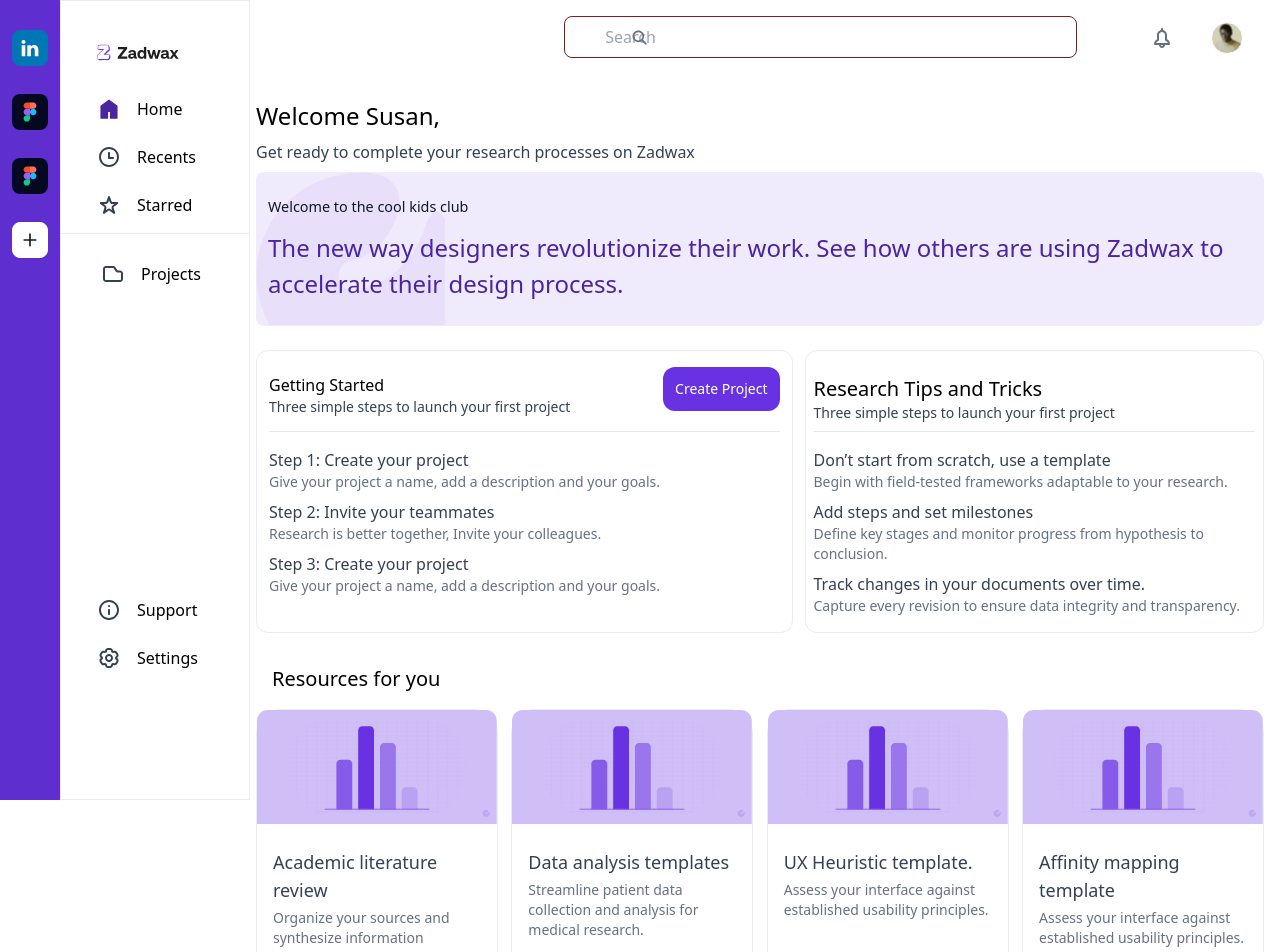
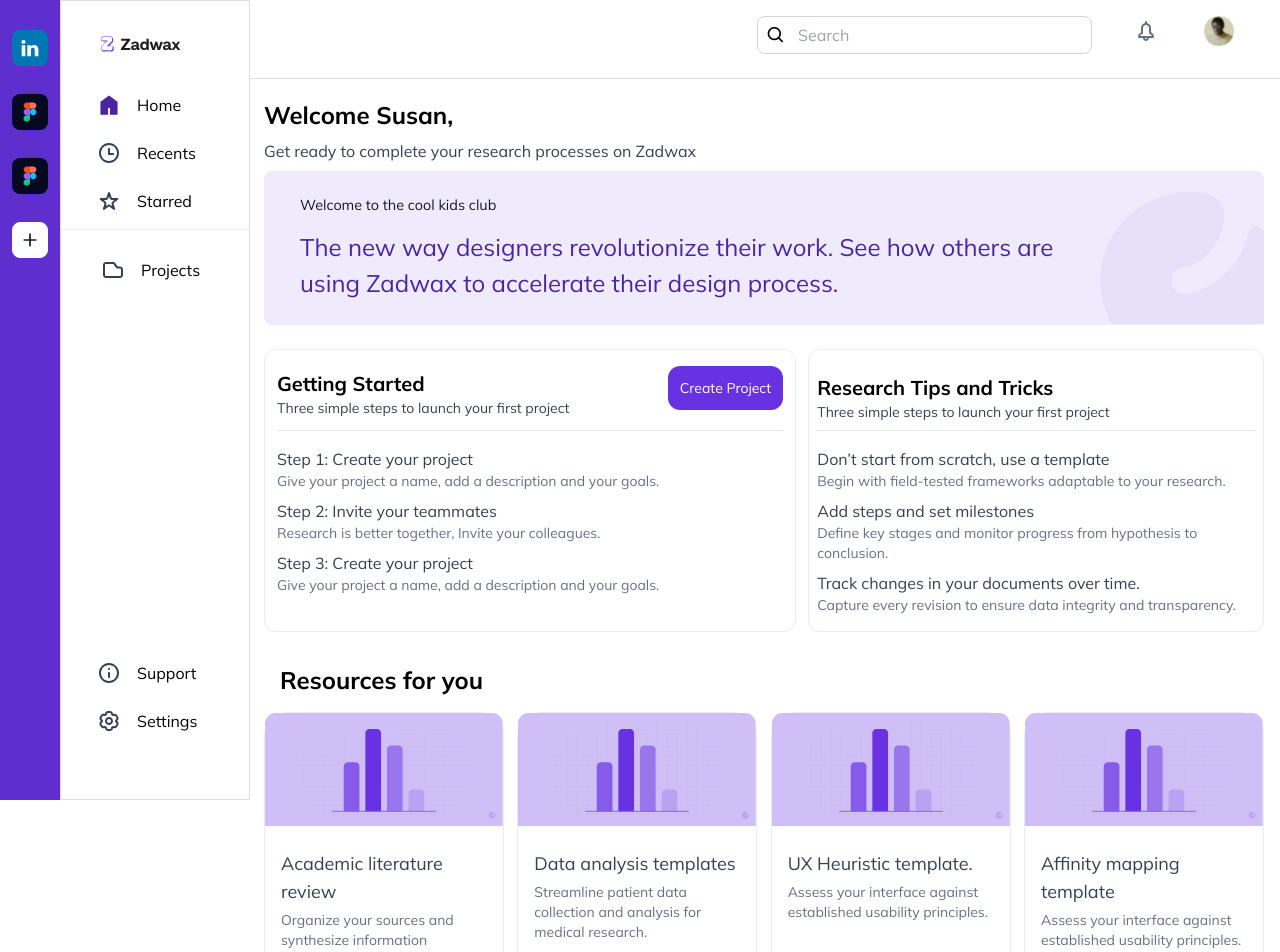
Before and after one commit to DevOluSam/Dodo_design, a React (Vite) app: page / in a window 1280 px wide. Shown: the top 952 px of the page. Built offline with nearby package versions, Linux system fonts and the light colour scheme.

Commit message:
implemented responsiveness on mobile and tablet

```diff
--- a/index.html
+++ b/index.html
@@ -5,6 +5,10 @@
     <link rel="icon" type="image/svg+xml" href="/vite.svg" />
     <meta name="viewport" content="width=device-width, initial-scale=1.0" />
     <link href="./output.css" rel="stylesheet">
+    <link href='https://unpkg.com/boxicons@2.1.4/css/boxicons.min.css' rel='stylesheet'>
+    <link rel="preconnect" href="https://fonts.googleapis.com">
+    <link rel="preconnect" href="https://fonts.gstatic.com" crossorigin>
+    <link href="https://fonts.googleapis.com/css2?family=Mulish:ital,wght@0,200..1000;1,200..1000&display=swap" rel="stylesheet">
     <title>Frontend Test</title>
   </head>
   <body>
--- a/src/App.jsx
+++ b/src/App.jsx
@@ -1,5 +1,5 @@
 
-import Sidebar from "./Sidebar.jsx"
+import Sidebar from "./components/Sidebar.jsx"
 import Aside from "./components/Aside.jsx"
 import Header from "./components/Header.jsx"
 import Main from "./components/Main.jsx"
@@ -13,7 +13,7 @@ function App() {
   return (
     <>
  <div
-  className="grid grid-cols-1 gap-0 transition-[grid-template-columns] sm:grid-cols-[300px_1fr] md:grid-cols-[250px_1fr] lg:gap-0 "
+  className="grid grid-cols-1 gap-0 transition-[grid-template-columns] sm:grid-cols-[300px_auto] md:grid-cols-[250px_1fr] lg:gap-0 font-['Mulish']"
 >
   <div className="h-32 lg:h-full rounded-lg ">
     <div className="sm:hidden">
@@ -29,12 +29,12 @@ function App() {
      </div>
     </div>
   </div>
-  <div className="lg:h-full">
-    <div className="hidden sm:block ">
+  <div className="lg:h-full md:">
+    <div className="hidden sm:block sm:border-b border-b-[#ddd] pb-5 md:border-b-0 ">
       <Header />
 
     </div>
-    <div className="px-4 " >
+    <div className="px-4 pl-6 mt-2 lg:border-t border-t-[#ddd]" >
     <Main />
     </div>
 
--- a/src/components/Aside.jsx
+++ b/src/components/Aside.jsx
@@ -11,55 +11,8 @@ import setting_icon from '../assets/setting-icon.svg'
 
 function Aside() {
   return (
-    // <div className='hidden fixed md:grid grid-cols-[200px] lg:grid-cols-[200px] grid-rows-12 h-screen border border-b-[#EAECF0] pr-1'>
-    //     <div className='mt-5 col-span-1 row-span-1 h-11  pl-5 lg:mt-6 '>
-    //         <img src={logo_icon} alt="logo-icon" className='w-full' />
-    //     </div>
-    //     <ul className=' lg:gap-0 justify-center lg:ml-1 row-span-3 col-span-1 flex flex-col gap-0 border-b border-b-[#EAECF0] lg:text-lg lg:justify-end lg:pb-4 p-4 border border-red-700 '>
-    //         <li className='flex gap-2 lg:gap-4 hover:bg-[#F0EBFC] cursor-pointer rounded-lg hover:text-[#4A24A1] p-3  '>
-    //             <span>
-    //                 <img src={home_icon} alt="home-icon" />
-    //             </span>
-    //             <span>Home</span>
-    //         </li>
-    //         <li className='flex gap-2 lg:gap-4 hover:bg-[#F0EBFC] hover:text-[#4A24A1] cursor-pointer rounded-lg p-3'>
-    //             <span>
-    //             <img src={recents_icon} alt="recents-icon" />
-    //             </span>
-    //             <span>Recents</span>
-    //         </li>
-    //         <li className='flex gap-2 lg:gap-4 hover:bg-[#F0EBFC] hover:text-[#4A24A1] cursor-pointer rounded-lg p-3 '>
-    //             <span>
-    //                 <img src={starred_icon} alt="starred-icon" />
-    //             </span>
-    //             <span>Starred</span>
-    //         </li>
-    //     </ul>
-    //          <ul className='p-3 pl-4 '>
-    //          <li className='flex gap-2 mt-3  lg:ml-1 lg:gap-4 hover:bg-[#F0EBFC] cursor-pointer hover:text-[#4A24A1] rounded-lg p-3 '>
-    //             <span>
-    //                 <img src={projects_icon} alt="starred-icon" />
-    //             </span>
-    //             <span>Projects</span>
-    //         </li>
-    //          </ul>
-    //         <ul className='flex flex-col col-span-1 row-start-11 mt-2 p-3'>
-    //             <li className='flex gap-2 lg:gap-4 hover:bg-[#F0EBFC] hover:text-[#4A24A1] cursor-pointer rounded-lg p-3 ml-2 lg:ml-1 '>
-    //                 <span>
-    //                     <img src={support_icon} alt="support-icon" />
-    //                 </span>
-    //                 <span>Support</span>
-    //             </li>
-    //             <li className='flex gap-2 lg:gap-4 hover:bg-[#F0EBFC] hover:text-[#4A24A1] cursor-pointer rounded-lg p-3 ml-2 lg:ml-1 '>
-    //                 <span>
-    //                     <img src={setting_icon} alt="setting-icon" />
-    //                 </span>
-    //                 <span>Settings</span>
-    //             </li>
-    //         </ul>
-    // </div>
-    <div className='hidden border border-[#EAECF0] w-8/12 md:w-[190px] sm:block md:fixed h-screen ml-[60px]' >
-          <div className='mt-4  h-11  pl-7 lg:pl-6  md:mt-5 lg:mt-9 '>
+    <div className='hidden  w-8/12 sm:w-[190px] border border-[#ddd] sm:block fixed h-screen ml-[60px] ' >
+          <div className='mt-4  h-12  pl-7   md:mt-5 lg:mt-9 xl:mt-7 xl-pl-7'>
       <img src={logo_icon} alt="logo-icon" className='w-full ' />
     </div>
     <ul className='px-4 py-1 pl-6 border-b border-b-[#EAECF0]'>
@@ -92,7 +45,7 @@ function Aside() {
            </li>
             </ul>
 
-            <ul className='mt-[280px] px-4 py-1 pl-6'>
+            <ul className=' h-full  px-4 py-1 pl-6 flex flex-col justify-center'>
            <li className='flex gap-2 lg:gap-4 hover:bg-[#F0EBFC] hover:text-[#4A24A1] cursor-pointer rounded-lg p-3 '>
                <span>
                    <img src={support_icon} alt="support-icon" />
--- a/src/components/Header.jsx
+++ b/src/components/Header.jsx
@@ -1,24 +1,20 @@
 import React from 'react'
 import avatar_icon from '../assets/avatar-icon.svg'
 import notification_icon from '../assets/notification-icon.svg'
-import search_icon from '../assets/Search.svg'
 import menu_icon from '../assets/icons8-menu.svg'
 
 function Header() {
   return (
-    <header className=' flex h-[80px] w-full gap-2   pt-3 px-3
+    <header className='sm:border-0 flex h-[50px] w-full gap-2   pt-3 px-3
+    '>
+        <form className='rounded-lg relative w-full h-full  lg:w-1/3 ml-auto'>
+          <input type="text" className='w-full h-full  outline-none p-2 pl-10 mt-1 border border-[#D0D5DD] rounded-lg  '  placeholder='Search' />
+          <button className='absolute top-[0.4rem] left-1 w-[30px] h-full rounded-[50%] cursor-pointer border-0 text-xl'>
+               <i class="bx bx-search" aria-hidden="true"></i>
+            </button>
+        </form>
 
-
-    '>
-        <div className='w-full text-center lg:text-right relative'>
-            <div className='absolute top-4 left-2 md:ml-[60px] lg:ml-[360px] inset-x-0 sm:ml-[5rem] flex items-center  '>
-                <img src={search_icon} alt="search-icon" />
-            </div>
-
-            <input className='w-full lg:w-3/5 sm:w-2/3 md:border md:border-red-900   outline-none p-2 pl-10 mt-1 border border-[#D0D5DD] rounded-lg lg:mr-10 ' type="text" placeholder='Search' />
-        </div>
-
-        <div className='hidden sm:w-2/4  sm:flex   items-center justify-around gap-1 md:gap-3 lg:w-1/6 mb-4 lg:justify-evenly md:justify-end'>
+        <div className='hidden sm:w-2/4  sm:flex   items-center justify-around gap-1 md:gap-3 lg:w-1/6 mb-4 lg:justify-evenly md:justify-end mt-4'>
 
         <div className=''>
         <img src={notification_icon} alt="notification-icon" />
@@ -28,7 +24,7 @@ function Header() {
         </div>
 
         </div>
-        <div className='sm:hidden flex justify-center items-start pt-3  pl-2'>
+        <div className='sm:hidden flex justify-center items-start pt-2  pl-2 cursor-pointer'>
             <img src={menu_icon} alt="" />
         </div>
     </header>
@@ -36,5 +32,3 @@ function Header() {
 }
 
 export default Header
-
-// border-[#EAECF0]
--- a/src/components/Main.jsx
+++ b/src/components/Main.jsx
@@ -1,4 +1,4 @@
-import Sidebar from "../Sidebar.jsx"
+import Sidebar from "./Sidebar.jsx"
 import Aside from "../components/Aside.jsx"
 import Header from "../components/Header.jsx"
 import vector_img from '../assets/vector-img.svg';
@@ -13,34 +13,19 @@ function Main() {
   return (
     <>
     <div className="">
-
-    {/* grid grid-cols-[68px_210px_1fr] grid-rows-[100px_1fr] */}
-
-        {/* <div className="col-start-1 col-end-2 border-red-900">
-        <Sidebar />
-        </div>
-
-      <div className=" lg:col-start-2 lg:col-end-3">
-      <Aside />
-      </div>
-      <div className='col-start-1 lg:col-start-2 col-end-5  row-start-1 row-end-2 '>
-      <Header />
-      </div> */}
     </div>
-    <section className=' mt-[-30px] md:mt-5 md:ml-[-10px]'>
-
-    {/* mt-0 lg:col-start-3 lg:col-end-4 lg:row-start-1 row-end-3 lg:ml-[250px] p-3 pr-7 bg-[#ffffff] */}
-
-
-          <h1 className="text-2xl text-center md:text-left ">
+    <section className=' mt-[-30px] sm:mt-[30px] md:mt-5 md:ml-[-10px] sm:ml-[-50px]'>
+          <h1 className="text-2xl text-center md:text-left font-bold ">
           Welcome Susan,
           </h1>
           <p className='text-[#344054] pt-2 text-center mb-2 md:text-left'>
           Get ready to complete your research processes on Zadwax
           </p>
-          <div className='bg-[#F0EBFC]  rounded-lg py-2 bg-[url(/src/assets/vector-img.svg)] bg-no-repeat text-center md:py-4'>
+          <div className='bg-[#F0EBFC]  rounded-lg py-2  text-center md:py-4 relative
 
-          {/* pr-12 pl-8 mt-4 pt-8 pb-8 */}
+          lg:px-6 lg:pr-[10rem]
+
+          '>
             <p className="text-[#101828] text-[0.9rem] md:text-left md:pl-3 md:pt-2">
             Welcome to the cool kids club
             </p>
@@ -49,18 +34,20 @@ function Main() {
             <p className="text-[24px] text-[#4A24A1] mt-2 md:pl-3 px-1 py-1 md:w-full md:text-left md:pb-2 ">
             The new way designers revolutionize their work. See how others are using Zadwax to accelerate their design process.
             </p>
+            <div className="hidden xl:block w-[2/4] h-[133px]  absolute top-5 right-0" >
+                <img src={vector_img} alt="" className="h-full w-full"/>
+            </div>
 
             </div>
           </div>
           <div className="w-full flex flex-col lg:flex-row lg:gap-3 gap-6">
             <div className="border border-[#EAECF0] mt-6 px-3 py-4 lg:w-7/12  rounded-xl ">
-            {/* pt-5 pb-5 pl-7 pr-5 */}
                 <header className=" border-b-[1px] pb-2  flex justify-between items-center">
                     <div className="">
-                    <h3  className="text-md">Getting Started</h3>
+                    <h3  className="text-xl font-bold">Getting Started</h3>
                 <p className="text-[#344054] text-sm">Three simple steps to launch your first project</p>
                     </div>
-                <button className="bg-[#6832E3] hidden md:block text-sm mb-3 p-3 rounded-xl text-white   ">Create Project</button>
+                <button className="bg-[#6832E3] hidden  lg:hidden md:block xl:block text-sm mb-3 p-3 rounded-xl text-white   ">Create Project</button>
                 </header>
                 <div className="pt-4">
                     <h6 className="text-[#344054] text-md">Step 1: Create your project</h6>
@@ -76,18 +63,16 @@ function Main() {
                     <p className="text-[#667085] text-sm">Give your project a name, add a description and your goals.</p>
                 </div>
                 <div className=" ">
-                <button className="bg-[#6832E3] md:hidden  text-sm mt-3 px-5 py-3 rounded-xl text-white   ">Create Project</button>
+                <button className="bg-[#6832E3] lg:block xl:hidden md:hidden text-sm mt-3 px-5 py-3 rounded-xl text-white   ">Create Project</button>
                 </div>
             </div>
 
             <div className="border border-[#EAECF0] mt-6 lg:w-6/12 rounded-xl px-2 py-4">
-            {/* pt-5 pb-5 pr-5 pl-7  */}
                 <header className=" border-b-[1px] pb-2  flex justify-between items-center">
                     <div className="pt-2">
-                    <h3  className="text-xl">Research Tips and Tricks</h3>
+                    <h3  className="text-xl font-bold">Research Tips and Tricks</h3>
                 <p className="text-[#344054] text-sm">Three simple steps to launch your first project</p>
                     </div>
-
                 </header>
                 <div className="pt-4">
                     <h6 className="text-[#344054] text-md">Don’t start from scratch, use a template</h6>
@@ -104,12 +89,12 @@ function Main() {
             </div>
 
           </div>
-          <div className="mt-8">
-            <h2 className="text-lg px-4 text-center md:text-xl lg:text-left ">Resources for you</h2>
-            <div className="mt-4 flex gap-5 flex-col sm:flex-row sm:flex-wrap sm:justify-center lg:gap-3 lg:justify-between">
+          <div className="mt-8 mb-2">
+            <h2 className="text-lg px-4 text-center md:text-xl xl:text-left lg:text-2xl font-bold">Resources for you</h2>
+            <div className="mt-4 flex gap-5 flex-col sm:flex-row sm:flex-wrap sm:justify-center lg:gap-4 xl:gap-2 xl:justify-between lg:justify-center ">
 
 
-                <div className="border border-[#EAECF0] rounded-3xl w-full md:w-3/5 lg:w-[24%]">
+                <div className="border border-[#EAECF0] rounded-3xl w-full md:w-3/5 lg:w-2/5  xl:w-[24%]">
                     <div className="w-full">
                         <img src={analysis} alt="" className="w-full" />
                     </div>
@@ -118,7 +103,7 @@ function Main() {
                     <p className="text-[#667085] text-sm mt-1">Organize your sources and synthesize information effectively.</p>
                     </div>
                 </div>
-                <div className="border border-[#EAECF0] rounded-3xl w-full md:w-3/5 lg:w-[24%]">
+                <div className="border border-[#EAECF0] rounded-3xl w-full md:w-3/5 lg:w-2/5  xl:w-[24%]">
                     <div className="w-full">
                         <img src={analysis} alt="" className="w-full" />
                     </div>
@@ -127,16 +112,16 @@ function Main() {
                     <p className="text-[#667085] text-sm mt-1">Streamline patient data collection and analysis for medical research.</p>
                     </div>
                 </div>
-                <div className="border border-[#EAECF0] rounded-3xl w-full md:w-3/5 lg:w-[24%]">
+                <div className="border border-[#EAECF0] rounded-3xl w-full md:w-3/5 lg:w-2/5  xl:w-[24%]">
                     <div className="w-full">
                         <img src={analysis} alt="" className="w-full" />
                     </div>
                     <div className=" px-4 pt-6 pb-4 ">
-                    <h1 className="text-[#344054] text-lg">UX Heuristic template.</h1>
+                    <h1 className="text-[#344054] text-lg ">UX Heuristic template.</h1>
                     <p className="text-[#667085] text-sm mt-1">Assess your interface against established usability principles.</p>
                     </div>
                 </div>
-                <div className="border border-[#EAECF0] rounded-3xl w-full md:w-3/5 lg:w-[24%]">
+                <div className="border border-[#EAECF0] rounded-3xl w-full md:w-3/5 lg:w-2/5  xl:w-[24%]">
                     <div className="w-full">
                         <img src={analysis} alt="" className="w-full" />
                     </div>
--- a/src/index.css
+++ b/src/index.css
@@ -1,4 +1,5 @@
 :root{
   --primary: #5F2ECF;
   --secondary: #F0EBFC;
+  --fontfamily: "Poppins"
 }
```
Also changed, not shown: src/components/Sidebar.jsx (renamed from src/Sidebar.jsx, +4 -4 lines).
